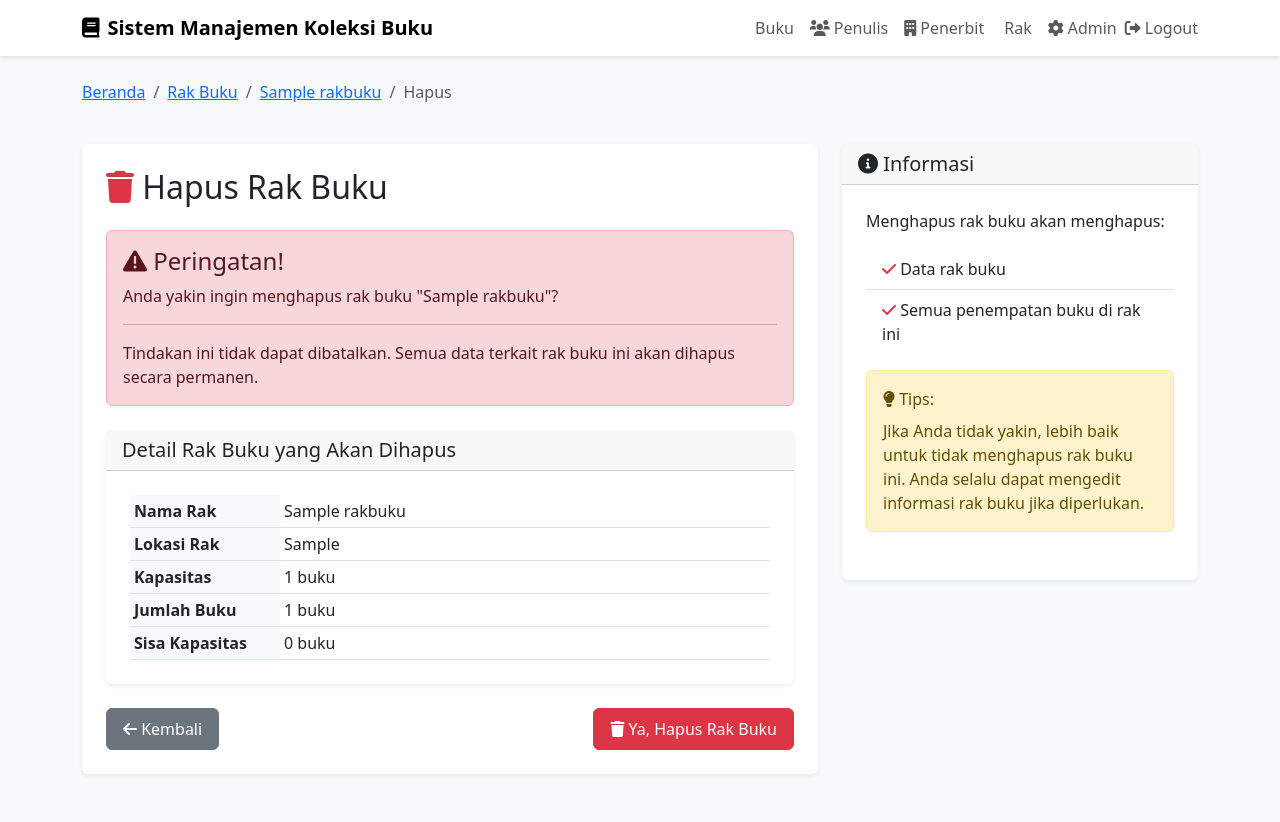
After one commit to CLOEI/manajamen-buku, a Django app: a page that uses buku/templates/buku/rak_confirm_delete.html in a window 1280 px wide. The commit adds this page. Run offline with Django 5.2, Linux system fonts and the light colour scheme; a user stored in the database is signed in; tables that the repository leaves empty hold one stand-in row (values such as "Sample post").

Commit message:
fix: delete issue & add book to rack

```diff
--- /dev/null
+++ b/buku/templates/buku/rak_confirm_delete.html
@@ -0,0 +1,113 @@
+{% extends 'buku/base.html' %}
+
+{% block title %}Hapus {{ object.nama_rak }} - Sistem Manajemen Koleksi Buku{% endblock %}
+
+{% block content %}
+<div class="row mb-4">
+    <div class="col-md-8">
+        <nav aria-label="breadcrumb">
+            <ol class="breadcrumb">
+                <li class="breadcrumb-item"><a href="{% url 'home' %}">Beranda</a></li>
+                <li class="breadcrumb-item"><a href="{% url 'rak-list' %}">Rak Buku</a></li>
+                <li class="breadcrumb-item"><a href="{% url 'rak-detail' object.slug %}">{{ object.nama_rak }}</a></li>
+                <li class="breadcrumb-item active" aria-current="page">Hapus</li>
+            </ol>
+        </nav>
+    </div>
+</div>
+
+<div class="row">
+    <div class="col-md-8">
+        <div class="card">
+            <div class="card-body">
+                <h1 class="card-title h2 mb-4">
+                    <i class="fas fa-trash text-danger"></i> Hapus Rak Buku
+                </h1>
+
+                <div class="alert alert-danger">
+                    <h4 class="alert-heading">
+                        <i class="fas fa-exclamation-triangle"></i> Peringatan!
+                    </h4>
+                    <p>Anda yakin ingin menghapus rak buku "{{ object.nama_rak }}"?</p>
+                    <hr>
+                    <p class="mb-0">
+                        Tindakan ini tidak dapat dibatalkan. Semua data terkait rak buku ini akan dihapus secara permanen.
+                    </p>
+                </div>
+
+                <div class="card mb-4">
+                    <div class="card-header">
+                        <h5 class="card-title mb-0">Detail Rak Buku yang Akan Dihapus</h5>
+                    </div>
+                    <div class="card-body">
+                        <table class="table table-sm">
+                            <tr>
+                                <th style="width: 150px;">Nama Rak</th>
+                                <td>{{ object.nama_rak }}</td>
+                            </tr>
+                            <tr>
+                                <th>Lokasi Rak</th>
+                                <td>{{ object.lokasi_rak }}</td>
+                            </tr>
+                            <tr>
+                                <th>Kapasitas</th>
+                                <td>{{ object.kapasitas }} buku</td>
+                            </tr>
+                            <tr>
+                                <th>Jumlah Buku</th>
+                                <td>{{ object.jumlah_buku }} buku</td>
+                            </tr>
+                            <tr>
+                                <th>Sisa Kapasitas</th>
+                                <td>{{ object.sisa_kapasitas }} buku</td>
+                            </tr>
+                        </table>
+                    </div>
+                </div>
+
+                <form method="post">
+                    {% csrf_token %}
+                    <div class="d-flex justify-content-between">
+                        <a href="{% url 'rak-detail' object.slug %}" class="btn btn-secondary">
+                            <i class="fas fa-arrow-left"></i> Kembali
+                        </a>
+                        <button type="submit" class="btn btn-danger">
+                            <i class="fas fa-trash"></i> Ya, Hapus Rak Buku
+                        </button>
+                    </div>
+                </form>
+            </div>
+        </div>
+    </div>
+
+    <div class="col-md-4">
+        <div class="card">
+            <div class="card-header">
+                <h5 class="card-title mb-0">
+                    <i class="fas fa-info-circle"></i> Informasi
+                </h5>
+            </div>
+            <div class="card-body">
+                <p class="card-text">
+                    Menghapus rak buku akan menghapus:
+                </p>
+                <ul class="list-group list-group-flush mb-3">
+                    <li class="list-group-item">
+                        <i class="fas fa-check text-danger"></i> Data rak buku
+                    </li>
+                    <li class="list-group-item">
+                        <i class="fas fa-check text-danger"></i> Semua penempatan buku di rak ini
+                    </li>
+                </ul>
+                <div class="alert alert-warning">
+                    <i class="fas fa-lightbulb"></i> Tips:
+                    <p class="mb-0 mt-2">
+                        Jika Anda tidak yakin, lebih baik untuk tidak menghapus rak buku ini.
+                        Anda selalu dapat mengedit informasi rak buku jika diperlukan.
+                    </p>
+                </div>
+            </div>
+        </div>
+    </div>
+</div>
+{% endblock %}
--- a/buku/views.py
+++ b/buku/views.py
@@ -245,7 +245,21 @@ def tambah_penempatan(request, buku_id):
             return redirect('buku-detail', slug=buku.slug)
     else:
         form = PenempatanBukuForm()
-    return render(request, 'buku/penempatan_form.html', {'form': form, 'buku': buku})
+        # Get all racks that don't have this book
+        available_racks = RakBuku.objects.exclude(buku=buku)
+        # Filter racks that have available capacity
+        racks_with_capacity = [
+            rak for rak in available_racks
+            if rak.jumlah_buku < rak.kapasitas
+        ]
+        form.fields['rak'].queryset = RakBuku.objects.filter(
+            id__in=[rak.id for rak in racks_with_capacity]
+        )
+    return render(request, 'buku/penempatan_form.html', {
+        'form': form,
+        'buku': buku,
+        'rak': form.fields['rak'].queryset.first() if form.fields['rak'].queryset.exists() else None
+    })
 
 @login_required
 def hapus_penempatan(request, penempatan_id):
--- a/requirements.txt
+++ b/requirements.txt
@@ -1,5 +1,5 @@
-Django==5.0.2
+Django==5.2.1
 python-dotenv==1.0.1
 django-crispy-forms==2.1
 crispy-bootstrap5==2024.2
-Pillow==10.2.0
+Pillow==11.2.1
```
Also changed, not shown: buku/templates/buku/penempatan_form.html (+17 -3 lines), buku/templates/buku/penerbit_confirm_delete.html (added, +105 -0 lines), buku/templates/buku/penulis_confirm_delete.html (added, +109 -0 lines).
